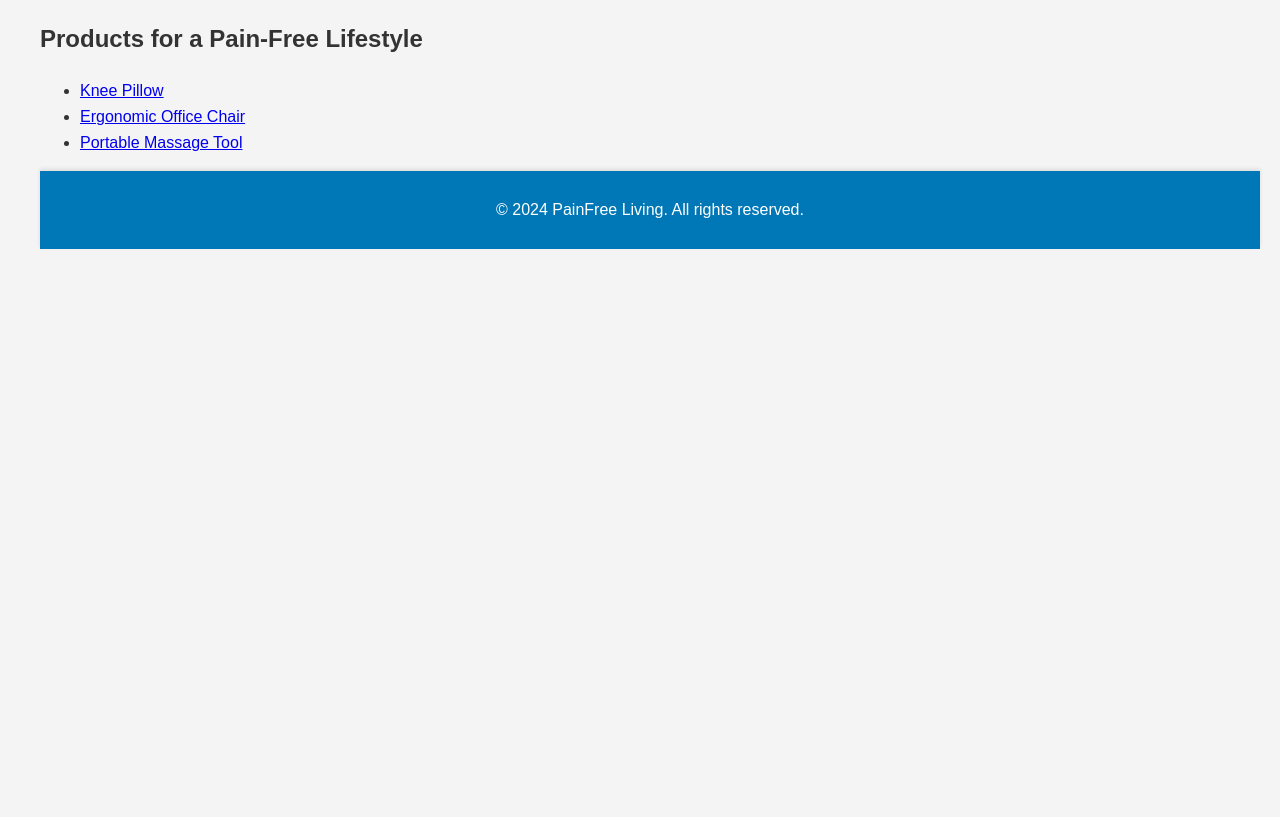
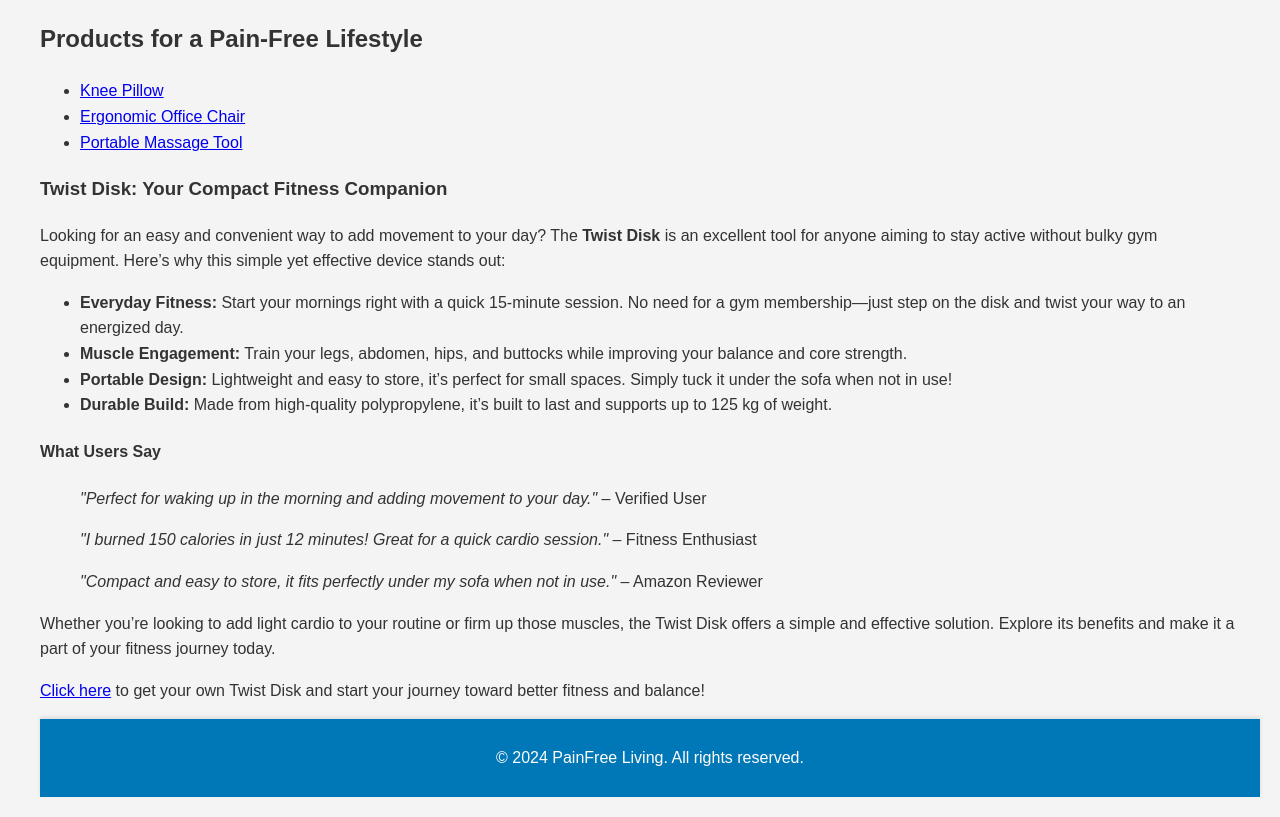
Before and after one commit to Toni-Mag/Toni-Mag, a Flask app: page /products in a window 1280 px wide. Shown: the part 243-1060 px from the top of the page. Before the commit the page ends 492 px from the top, so only its background shows below. Run offline with Flask 2, Linux system fonts and the light colour scheme.

Commit message:
Updated products page with Twist Disk section

```diff
--- a/templates/products.html
+++ b/templates/products.html
@@ -4,7 +4,7 @@
     <meta charset="UTF-8">
     <meta name="viewport" content="width=device-width, initial-scale=1.0">
     <meta name="description" content="Browse our selection of products for a pain-free lifestyle.">
-    <meta name="keywords" content="products, pain-free, ergonomic tools, knee pillow, massage tools, office chair">
+    <meta name="keywords" content="products, pain-free, ergonomic tools, knee pillow, massage tools, office chair, twist disk">
     <title>Products - PainFree Living</title>
     <link rel="stylesheet" href="/static/styles.css">
 </head>
@@ -28,6 +28,31 @@
             <li><a href="https://amzn.to/41M2Qzb" target="_blank">Ergonomic Office Chair</a></li>
             <li><a href="https://amzn.to/3ZNpODt" target="_blank">Portable Massage Tool</a></li>
         </ul>
+
+        <article>
+            <h3>Twist Disk: Your Compact Fitness Companion</h3>
+            <p>
+                Looking for an easy and convenient way to add movement to your day? The <strong>Twist Disk</strong> is an excellent tool for anyone aiming to stay active without bulky gym equipment. Here’s why this simple yet effective device stands out:
+            </p>
+            <ul>
+                <li><strong>Everyday Fitness:</strong> Start your mornings right with a quick 15-minute session. No need for a gym membership—just step on the disk and twist your way to an energized day.</li>
+                <li><strong>Muscle Engagement:</strong> Train your legs, abdomen, hips, and buttocks while improving your balance and core strength.</li>
+                <li><strong>Portable Design:</strong> Lightweight and easy to store, it’s perfect for small spaces. Simply tuck it under the sofa when not in use!</li>
+                <li><strong>Durable Build:</strong> Made from high-quality polypropylene, it’s built to last and supports up to 125 kg of weight.</li>
+            </ul>
+            <h4>What Users Say</h4>
+            <blockquote>
+                <p><em>"Perfect for waking up in the morning and adding movement to your day."</em> – Verified User</p>
+                <p><em>"I burned 150 calories in just 12 minutes! Great for a quick cardio session."</em> – Fitness Enthusiast</p>
+                <p><em>"Compact and easy to store, it fits perfectly under my sofa when not in use."</em> – Amazon Reviewer</p>
+            </blockquote>
+            <p>
+                Whether you’re looking to add light cardio to your routine or firm up those muscles, the Twist Disk offers a simple and effective solution. Explore its benefits and make it a part of your fitness journey today.
+            </p>
+            <p>
+                <a href="https://amzn.to/3ZRSawx" target="_blank">Click here</a> to get your own Twist Disk and start your journey toward better fitness and balance!
+            </p>
+        </article>
     </main>
     <footer>
         <p>&copy; 2024 PainFree Living. All rights reserved.</p>
```
